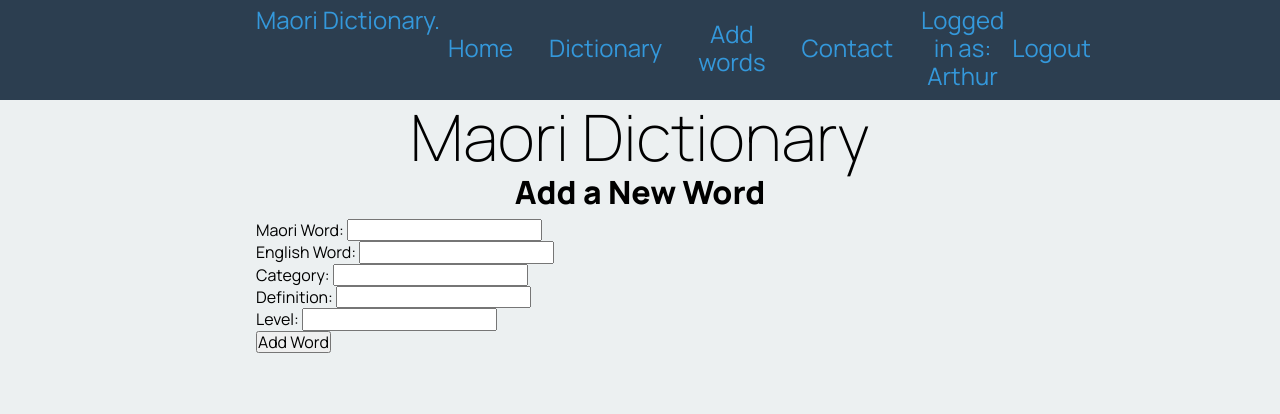
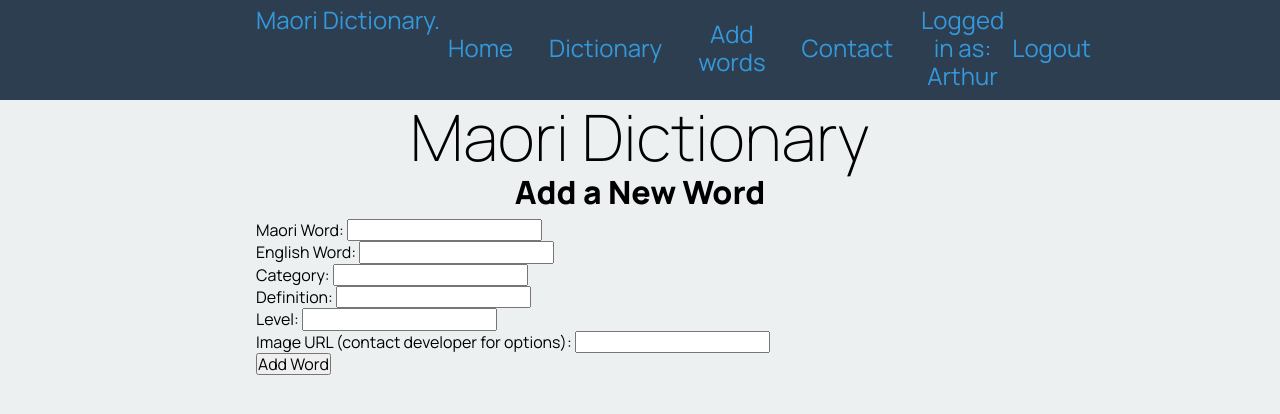
Before and after one commit to ArthurJFF/Maori_dictionary, a Flask app: page /add_word in a window 1280 px wide. Shown: the top 414 px of the page. Run offline with Flask 3, Linux system fonts and the light colour scheme; a user stored in the database is signed in; some libraries are stand-ins or nearby versions.

Commit message:
I added the ability for the dictionary to display images in the view_word page. Teachers can also add images or remove them from words as long as those images are in the static folder

```diff
--- a/app.py
+++ b/app.py
@@ -165,12 +165,13 @@ def edit_word(word_id):
         category = request.form.get('category')
         definition = request.form.get('definition')
         level = request.form.get('level')
+        image_url = request.form.get('image_url')
 
         cursor.execute("""
             UPDATE me_dictionary
-            SET M_word = ?, E_word = ?, Category = ?, Definition = ?, Level = ?
+            SET M_word = ?, E_word = ?, Category = ?, Definition = ?, Level = ?, image_url = ?
             WHERE id = ?
-        """, (m_word, e_word, category, definition, level, word_id))
+        """, (m_word, e_word, category, definition, level, image_url, word_id))
         # updates the corresponding columns for the selected word id
 
         conn.commit()
@@ -224,11 +225,13 @@ def add_word():
         category = request.form.get('category')
         definition = request.form.get('definition')
         level = request.form.get('level')
+        image_url = request.form.get('image_url')
 
         conn = connect_to_database(DICTIONARY_DB)
         cursor = conn.cursor()
-        cursor.execute("INSERT INTO me_dictionary (M_word, E_word, Category, Definition, Level) VALUES (?, ?, ?, ?, ?)",
-                       (m_word, e_word, category, definition, level))
+        cursor.execute("INSERT INTO me_dictionary (M_word, E_word, Category, Definition, Level, image_url) "
+                       "VALUES (?, ?, ?, ?, ?, ?)",
+                       (m_word, e_word, category, definition, level, image_url))
         # get the data from the form then insert them into the right row of me_dictionary
         conn.commit()
         conn.close()
--- a/templates/add_word_form.html
+++ b/templates/add_word_form.html
@@ -22,6 +22,9 @@ Add a New Word
         <label for="level">Level:</label>
         <input type="number" id="level" name="level" required><br>
 
+        <label for="image_url">Image URL (contact developer for options):</label>
+        <input type="text" id="image_url" name="image_url" required><br>
+
         <input type="submit" value="Add Word">
     </form>
 </div>
--- a/templates/edit_word_form.html
+++ b/templates/edit_word_form.html
@@ -22,6 +22,9 @@ Edit Word
         <label for="level">Level:</label>
         <input type="number" id="level" name="level" value="{{ word[5] }}" required><br>
 
+        <label for="image_url">Image URL (contact developer for options):</label>
+        <input type="text" id="image_url" name="image_url" value="{{ word[6] }}" required><br>
+
         <input type="submit" value="Save Changes">
     </form>
 </div>
--- a/templates/view_word.html
+++ b/templates/view_word.html
@@ -11,6 +11,10 @@ Word Details
     <p><strong>Definition:</strong> {{ word[4] }}</p>
     <p><strong>Level:</strong> {{ word[5] }}</p>
 
+    {% if word[6] %} <!-- Check if there is an image URL -->
+        <img src="{{ url_for('static', filename=word[6]) }}" alt="{{ word[1] }} image" style="max-width: 100%; height: auto;">
+    {% endif %}
+
     {% if session.teacher %} <!-- if user is a teacher they get these extra options displayed-->
         <a href="{{ url_for('edit_word', word_id=word[0]) }}" class="btn btn-primary">Edit</a>
         <a href="{{ url_for('delete_word', word_id=word[0]) }}" class="btn btn-danger">Delete</a>
```
Also changed, not shown: dictionary.sqlite.
